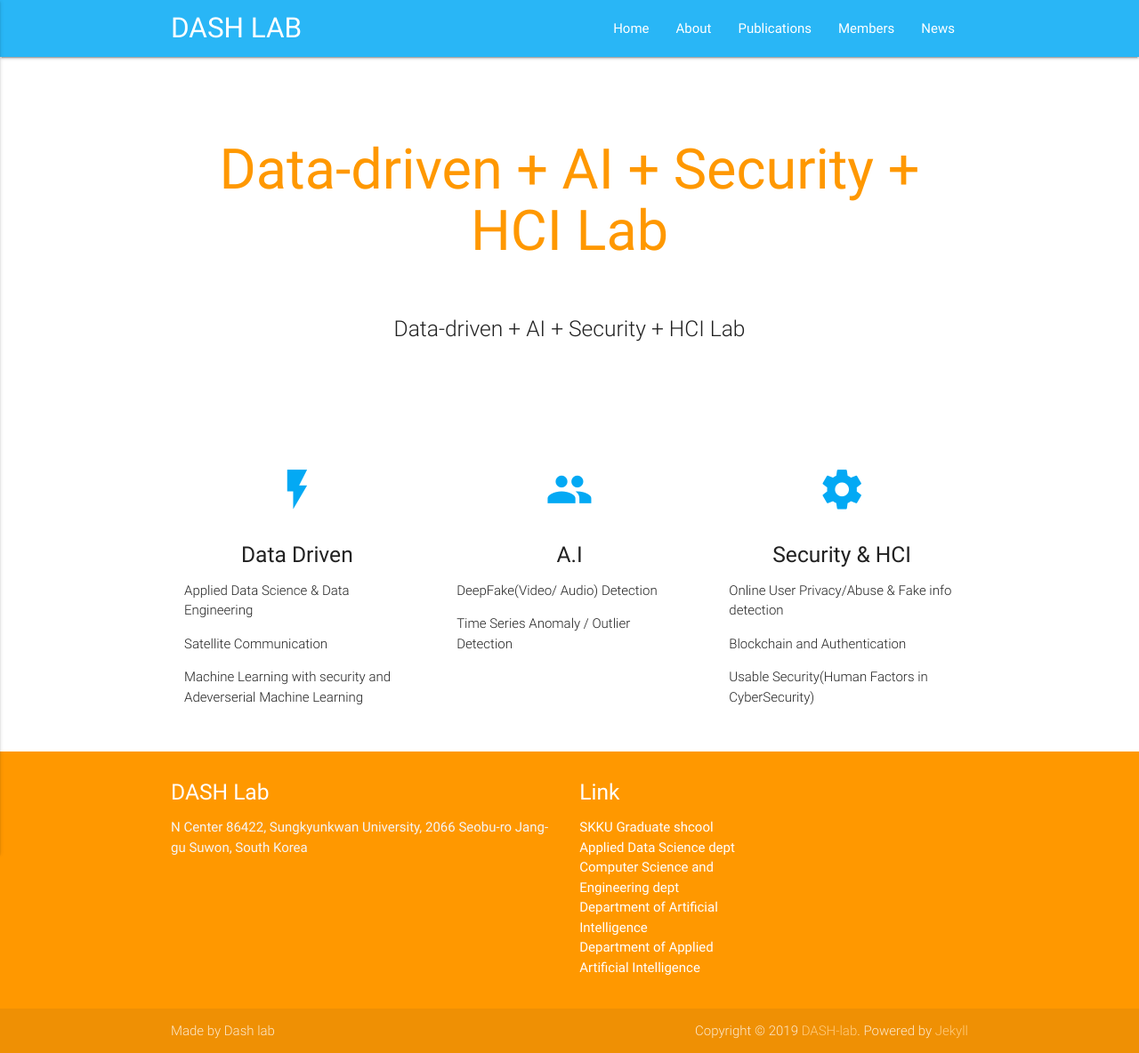
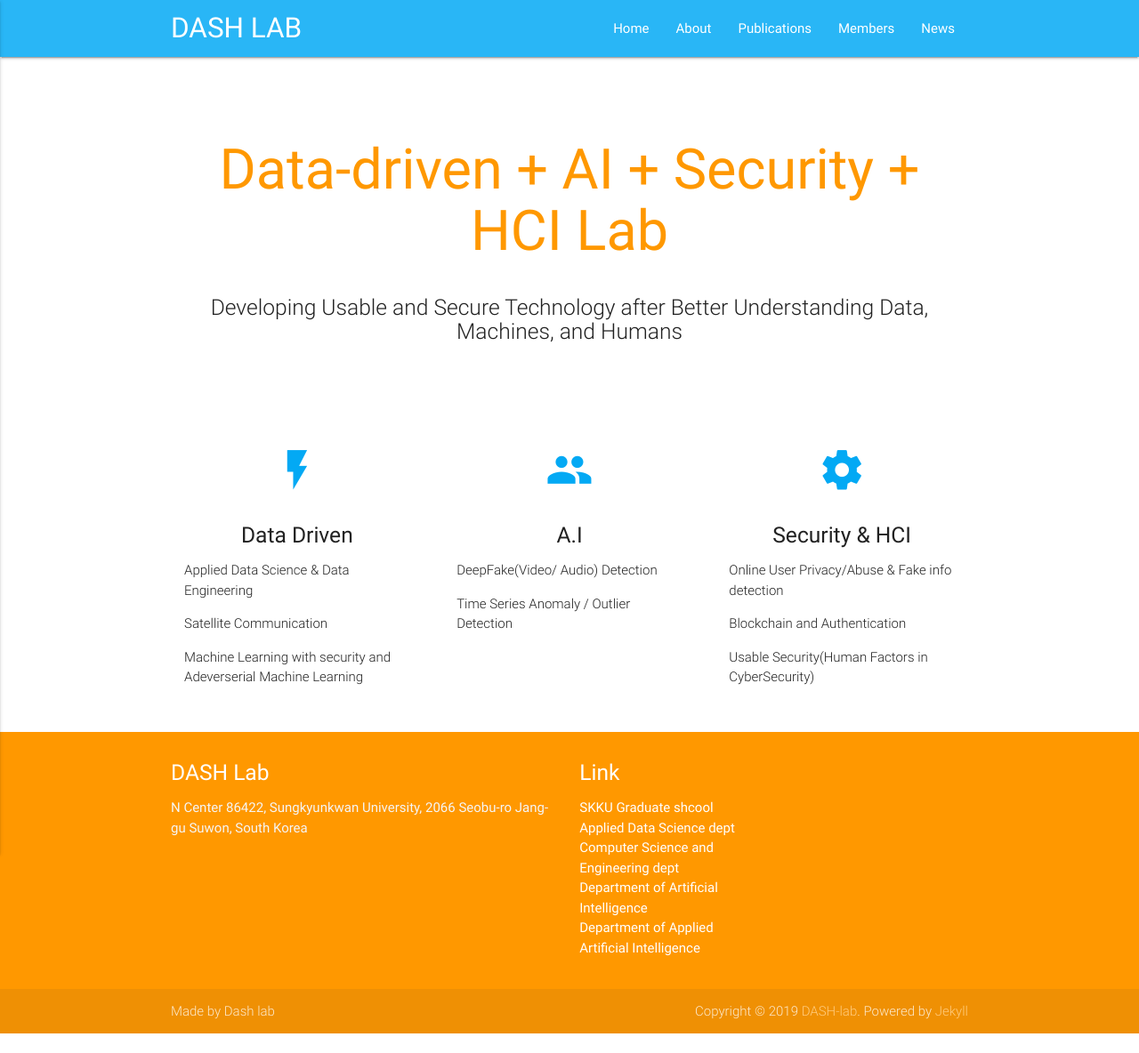
Before and after one commit to Yurim990507/DASH-Lab.github.io, a Jekyll site: the page built from index.md, in a window 1280 px wide. Shown: the whole page at 89% size. Built offline with Jekyll 4.4.1, drawn with Linux system fonts in a browser that asks for light colours; after the commit the page ends 1162 px from its top, so only the background shows below that.

Commit message:
Update home.html

```diff
--- a/_layouts/home.html
+++ b/_layouts/home.html
@@ -7,7 +7,7 @@ layout: default
       <br><br>
       <h1 class="header center orange-text">Data-driven + AI + Security + HCI Lab</h1>
       <div class="row center">
-        <h5 class="header col s12 light">{{ content }}</h5>
+        <h5 class="header col s12 light">Developing Usable and Secure Technology after Better Understanding Data, Machines, and Humans</h5>
       </div>
 
 
```
